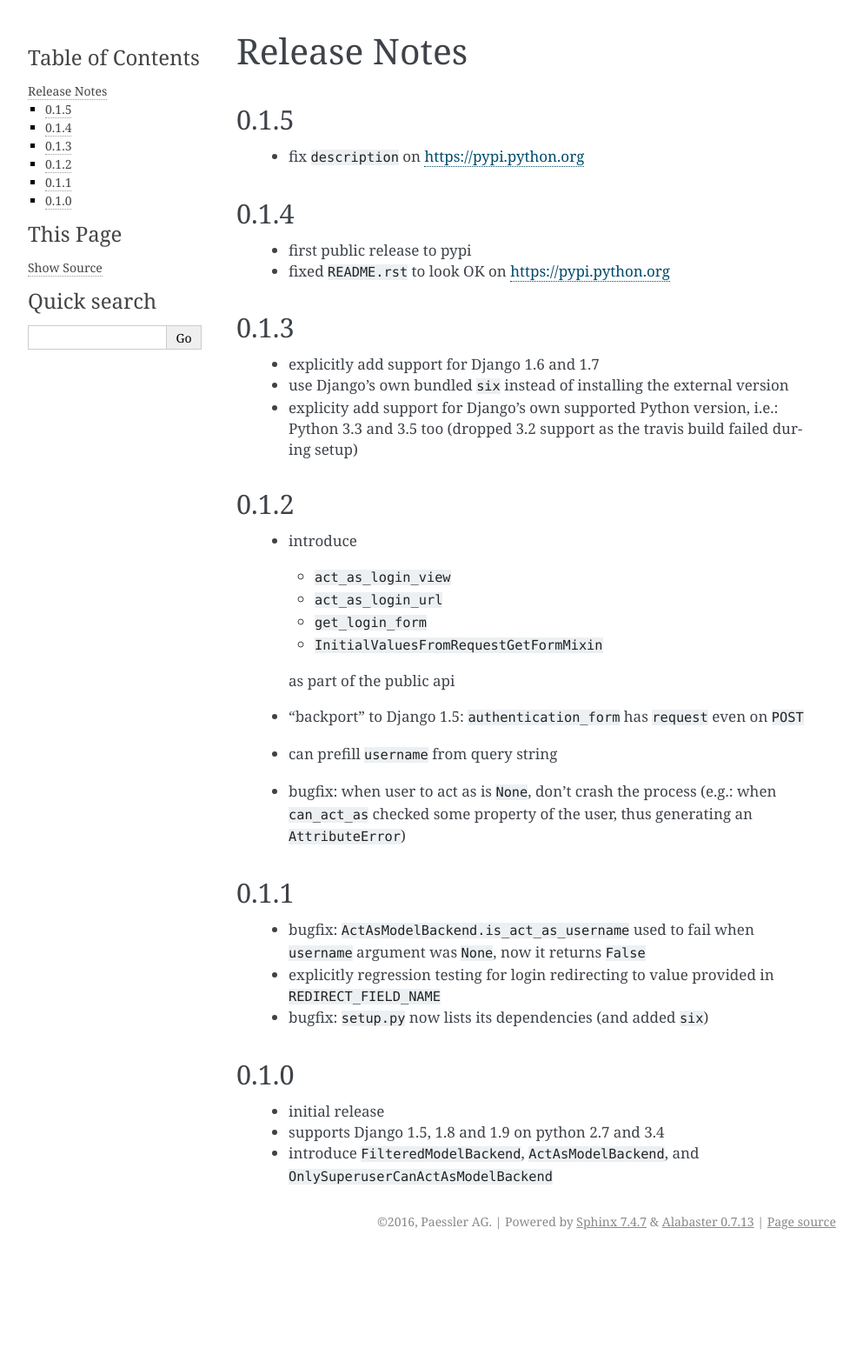
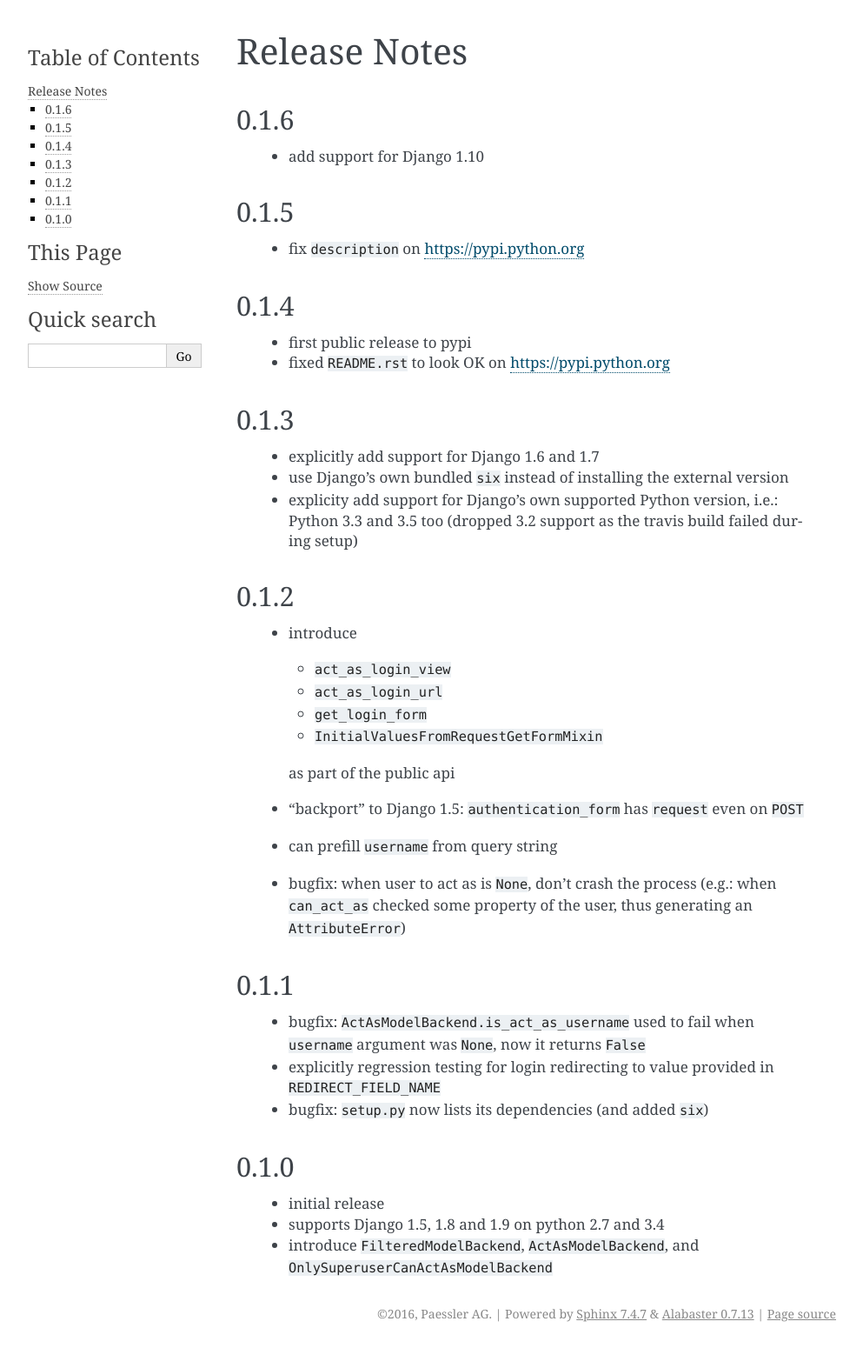
Before and after one commit to zsoldosp/django-act-as-auth, a Sphinx documentation site: the page built from docs/release-notes.rst, in a window 1280 px wide. Shown: the whole page at 87% size, without its empty margins (148-1141 px from the left). Built offline with Sphinx 7.4.7, drawn with Linux system fonts in a browser that asks for light colours; before the commit the page ends 1444 px from its top, so only the background shows below that.

Commit message:
version bump

```diff
--- a/djactasauth/__init__.py
+++ b/djactasauth/__init__.py
@@ -1 +1 @@
-__version__ = '0.1.5'
+__version__ = '0.1.6'
--- a/docs/release-notes.rst
+++ b/docs/release-notes.rst
@@ -1,5 +1,10 @@
 Release Notes
 =============
+
+0.1.6
+-----
+
+  * add support for Django 1.10
 
 0.1.5
 -----
```
